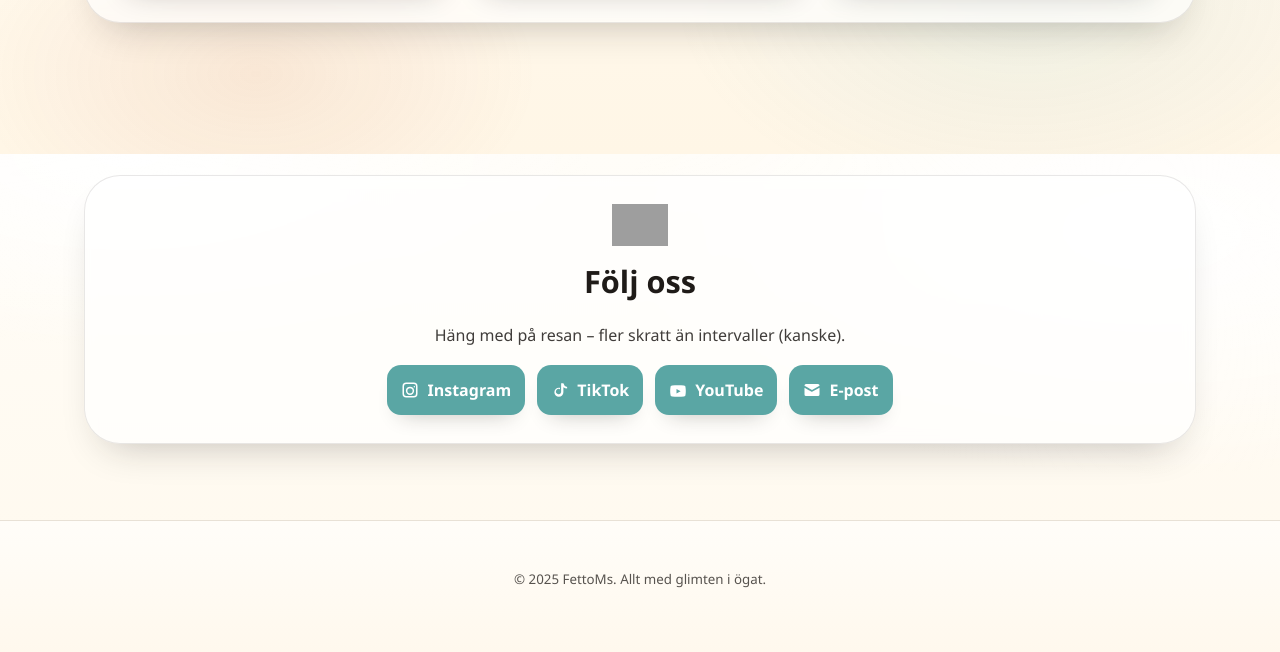
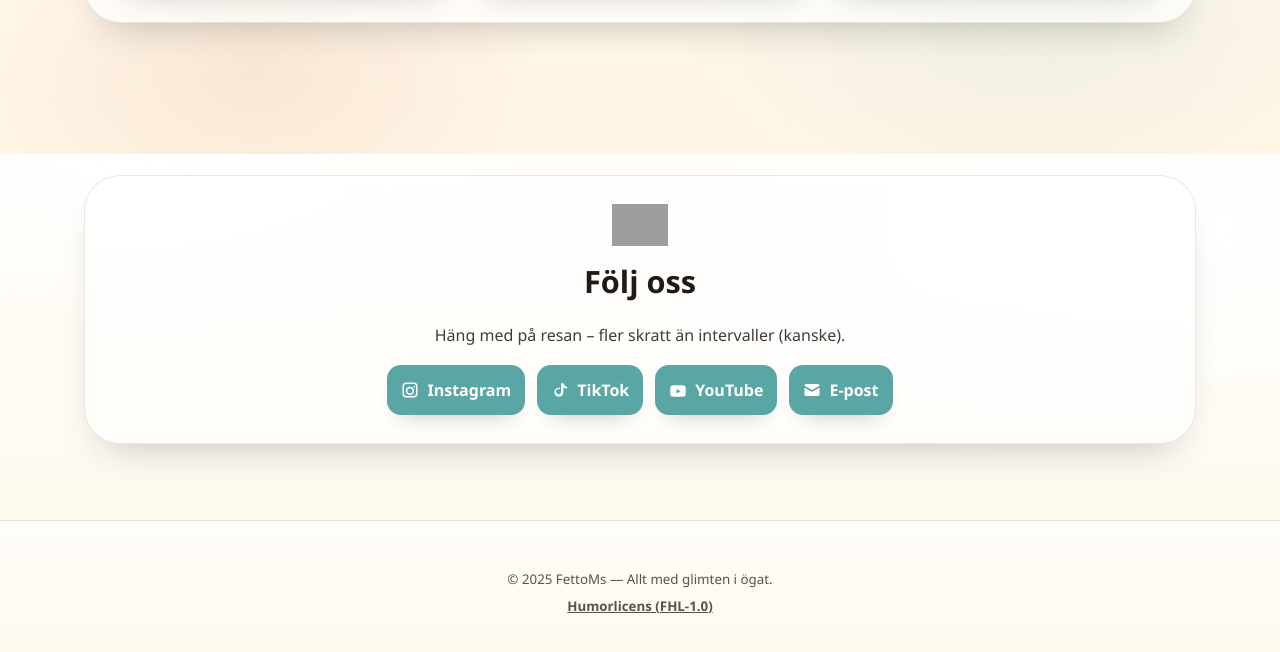
Before and after one commit to Tanturon/FettoMs, a plain HTML site: page index.html in a window 1280 px wide. Shown: the part 2246-2898 px from the top of the page. Drawn offline with Linux system fonts and the light colour scheme; grey boxes are pictures that could not be loaded.

Commit message:
uppdaterad licens

```diff
--- a/index.html
+++ b/index.html
@@ -193,6 +193,10 @@
     .social a:hover{transform: translateY(-1px); box-shadow: 0 16px 28px -16px var(--ink-30)}
     .wordmark{height:42px; width:auto; display:block; margin:0 auto 10px}
     small{opacity:.75}
+    footer a:hover{
+  opacity:0.7;
+}
+
   </style>
 </head>
 <body>
@@ -341,11 +345,18 @@
     </div>
   </section>
 
-  <footer>
-    <div class="wrap">
-      <small>© <span id="year"></span> FettoMs. Allt med glimten i ögat.</small>
-    </div>
-  </footer>
+<footer>
+  <div class="wrap">
+    <small>
+      © <span id="year"></span> FettoMs — Allt med glimten i ögat.
+      <br>
+      <a href="LICENSE" style="color: inherit; text-decoration: underline; font-weight:600;">
+        Humorlicens (FHL-1.0)
+      </a>
+    </small>
+  </div>
+</footer>
+
 
   <!-- Lightbox + meny + scrollspy -->
   <div class="lightbox" id="lightbox" aria-hidden="true" aria-label="Bildvisare (stäng med Escape)">
```
Also changed, not shown: 2 other files.
